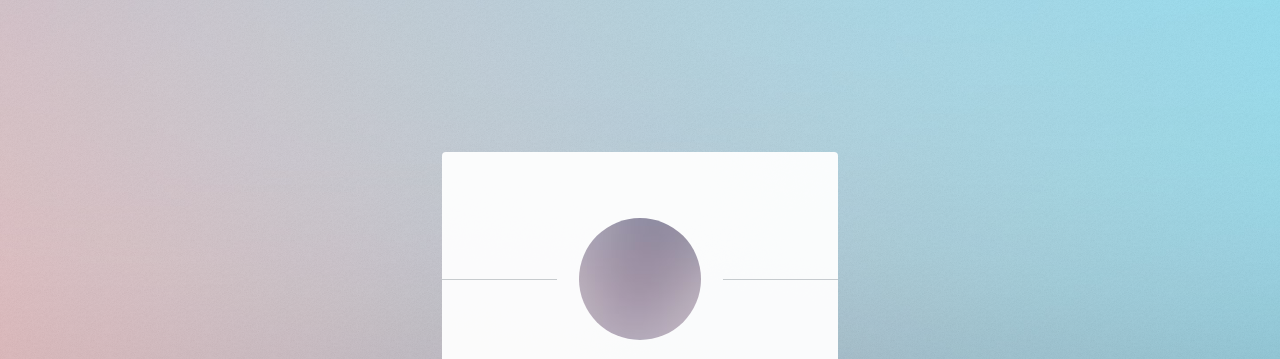
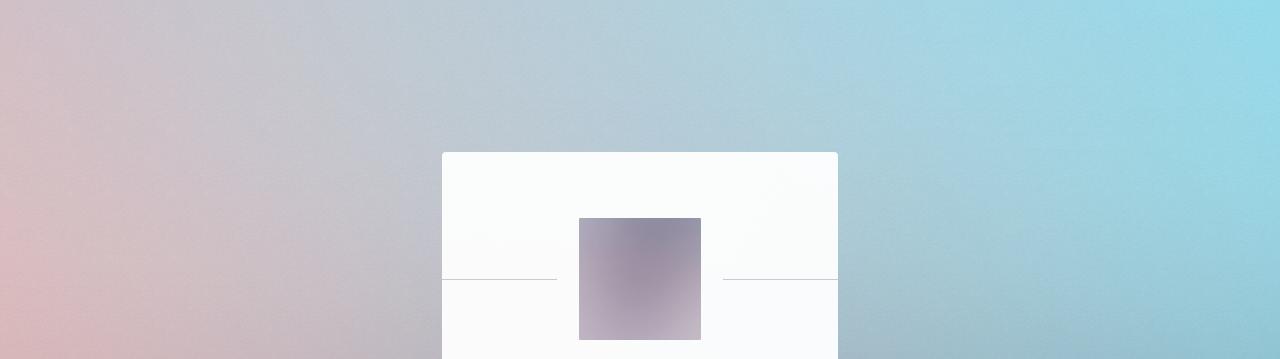
Before and after one commit to luisadrianml/enmedio-web, a plain HTML site: page index.html in a window 1280 px wide. Shown: the top 359 px of the page. Drawn offline with Linux system fonts and the light colour scheme.

```diff
--- a/assets/css/main.css
+++ b/assets/css/main.css
@@ -733,7 +733,7 @@
 			#main .avatar img {
 				display: block;
 				margin: 0 auto;
-				border-radius: 100%;
+				border-radius: 1%;
 				box-shadow: 0 0 0 1.5em #ffffff;
 			}
 
```
